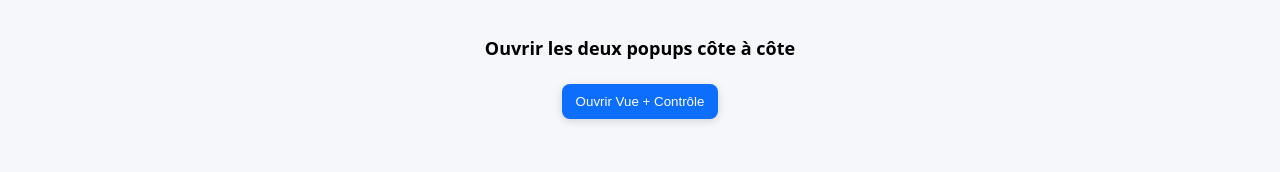
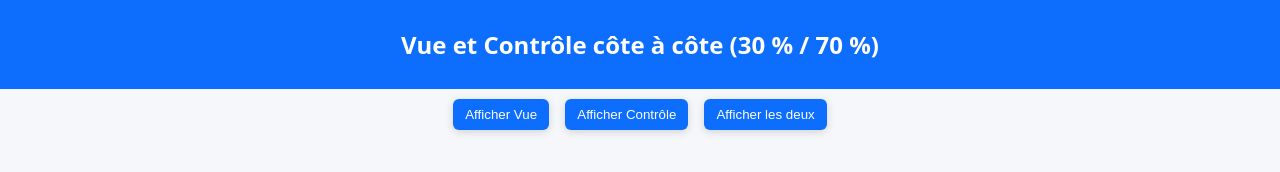
Before and after one commit to fabcoh/popup-edemo-lecteur, a plain HTML site: page index.html in a window 1280 px wide. Drawn offline with Linux system fonts and the light colour scheme.

Commit message:
Cote à cote sur une page

```diff
--- a/index.html
+++ b/index.html
@@ -3,46 +3,133 @@
 <head>
 <meta charset="utf-8" />
 <meta name="viewport" content="width=device-width, initial-scale=1" />
-<title>Popups côte à côte</title>
+<title>Vue & Contrôle côte à côte</title>
 <style>
-  body{font-family:system-ui,-apple-system,Segoe UI,Roboto,Arial;margin:0;padding:24px;background:#f6f7fb;text-align:center}
-  h1{font-size:18px;margin-bottom:16px}
-  button{
-    cursor:pointer;border:0;border-radius:8px;padding:10px 14px;
-    background:#0d6efd;color:#fff;box-shadow:0 2px 8px rgba(0,0,0,.15);margin:8px;
+  body {
+    margin: 0;
+    font-family: system-ui, -apple-system, Segoe UI, Roboto, Arial;
+    background: #f6f7fb;
+    display: flex;
+    flex-direction: column;
+    height: 100vh;
   }
-  button:hover{background:#0b5ed7}
+
+  header {
+    padding: 8px;
+    background: #0d6efd;
+    color: #fff;
+    text-align: center;
+  }
+
+  main {
+    flex: 1;
+    display: flex;
+    width: 100%;
+  }
+
+  .pane {
+    position: relative;
+    height: 100%;
+  }
+
+  .pane iframe {
+    width: 100%;
+    height: 100%;
+    border: none;
+  }
+
+  .close-btn {
+    position: absolute;
+    top: 6px;
+    right: 6px;
+    background: rgba(255, 0, 0, 0.8);
+    color: #fff;
+    border: none;
+    border-radius: 4px;
+    font-size: 12px;
+    padding: 4px 6px;
+    cursor: pointer;
+  }
+
+  .controls {
+    margin: 10px auto;
+  }
+
+  .controls button {
+    cursor: pointer;
+    border: 0;
+    border-radius: 6px;
+    padding: 8px 12px;
+    margin: 0 6px;
+    background: #0d6efd;
+    color: #fff;
+    box-shadow: 0 2px 8px rgba(0, 0, 0, 0.15);
+  }
+
+  .controls button:hover {
+    background: #0b5ed7;
+  }
 </style>
 </head>
 <body>
-  <h1>Ouvrir les deux popups côte à côte</h1>
-  <button onclick="openBoth()">Ouvrir Vue + Contrôle</button>
+
+<header>
+  <h2>Vue et Contrôle côte à côte (30 % / 70 %)</h2>
+</header>
+
+<div class="controls">
+  <button onclick="showView()">Afficher Vue</button>
+  <button onclick="showControl()">Afficher Contrôle</button>
+  <button onclick="showBoth()">Afficher les deux</button>
+</div>
+
+<main id="container">
+  <!-- Les iframes seront insérées ici -->
+</main>
 
 <script>
 const URL_VIEW = "https://3000-ih44u8onzba9v1o4wiete-6d7b15e5.manusvm.computer/view/5VL1HVS4";
 const URL_CONTROL = "https://3000-ih44u8onzba9v1o4wiete-6d7b15e5.manusvm.computer/presenter/control/1";
 
-// Taille par défaut des popups
-const W = 900;
-const H = 800;
+function clearContainer() {
+  document.getElementById("container").innerHTML = "";
+}
 
-function openBoth() {
-  const sw = screen.availWidth;
-  const sh = screen.availHeight;
-  const top = Math.round((sh - H) / 2);
-  const left1 = Math.round((sw / 2) - W - 10);
-  const left2 = Math.round((sw / 2) + 10);
+function createPane(url, widthPercent, id) {
+  const div = document.createElement("div");
+  div.className = "pane";
+  div.style.width = widthPercent + "%";
+  div.id = id;
 
-  const features1 = `width=${W},height=${H},top=${top},left=${left1},resizable=yes,scrollbars=yes`;
-  const features2 = `width=${W},height=${H},top=${top},left=${left2},resizable=yes,scrollbars=yes`;
+  const btn = document.createElement("button");
+  btn.className = "close-btn";
+  btn.innerText = "✕";
+  btn.onclick = () => div.remove();
 
-  const p1 = window.open(URL_VIEW, "popupView", features1);
-  const p2 = window.open(URL_CONTROL, "popupControl", features2);
+  const iframe = document.createElement("iframe");
+  iframe.src = url;
 
-  if (!p1 || !p2) {
-    alert("Autorisez les popups pour ce site.");
-  }
+  div.appendChild(btn);
+  div.appendChild(iframe);
+  document.getElementById("container").appendChild(div);
+}
+
+function showView() {
+  clearContainer();
+  createPane(URL_VIEW, 100, "viewPane");
+}
+
+function showControl() {
+  clearContainer();
+  createPane(URL_CONTROL, 100, "controlPane");
+}
+
+function showBoth() {
+  clearContainer();
+  createPane(URL_VIEW, 30, "viewPane");
+  createPane(URL_CONTROL, 70, "controlPane");
 }
 </script>
+
 </body>
 </html>
```
